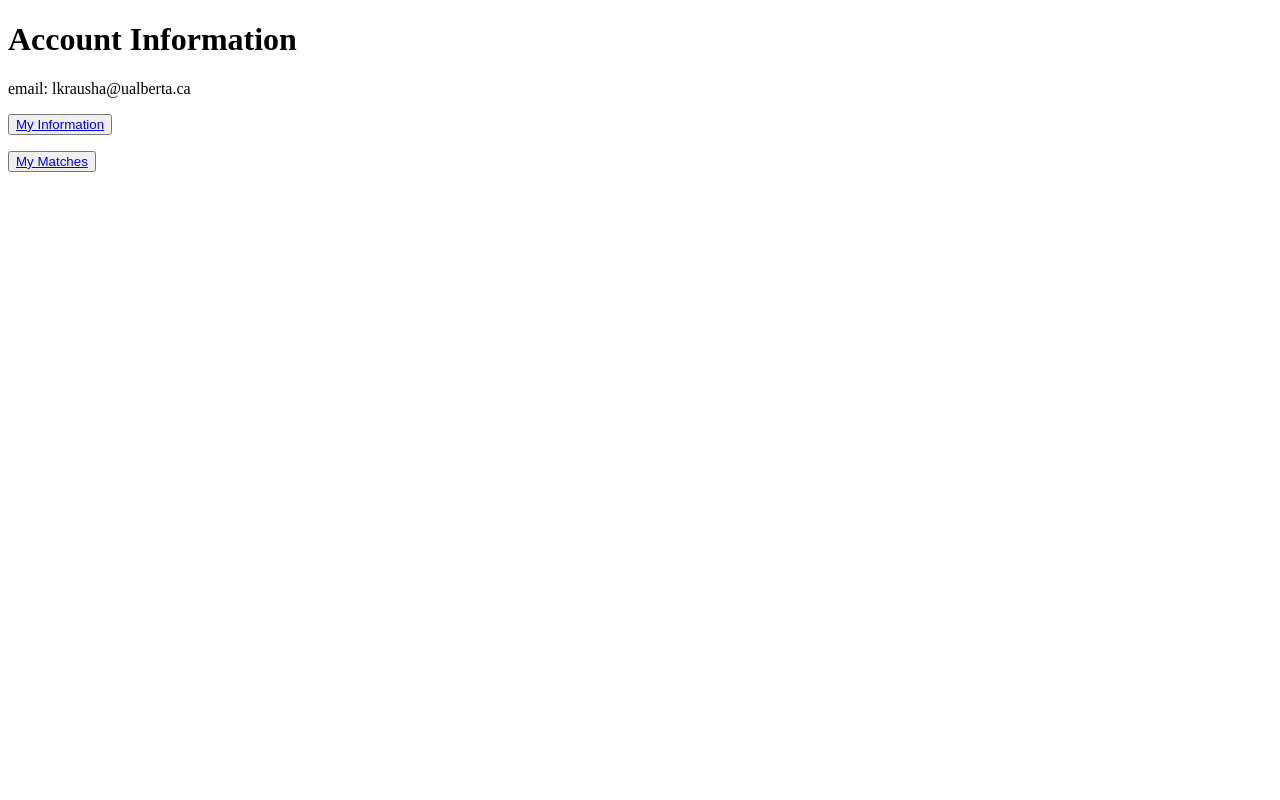
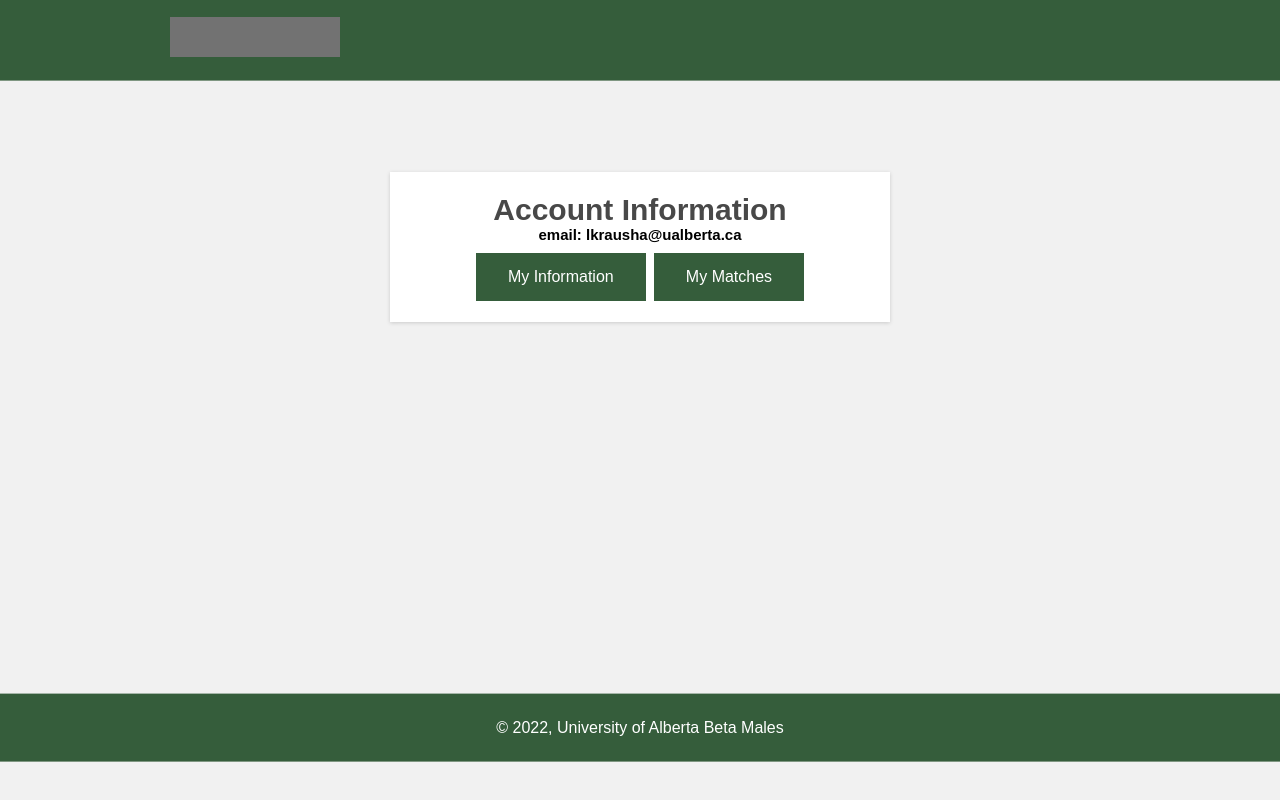
Before and after one commit to LeoKraushaar/UAlbertaDate, a Django app: page /account/ in a window 1280 px wide. Run offline with Django 4.2, Linux system fonts and the light colour scheme; a user stored in the database is signed in; grey boxes are pictures that could not be loaded.

Commit message:
updated account layout

```diff
--- a/UAlbertaDate/account/templates/account.html
+++ b/UAlbertaDate/account/templates/account.html
@@ -1,6 +1,155 @@
 <!DOCTYPE html>
 
-<div>
+<html lang="en">
+<head>
+    <meta charset="UTF-8">
+    <meta name="viewport" content="width=device-width, initial-scale=1.0">
+    <meta http-equiv="X-UA-Compatible" cotent = "ie=edge">
+    <title>UAlberta Date</title>
+
+    <style>
+        * {
+            margin: 0;
+            padding: 0;
+            box-sizing: border-box;
+        }
+
+        body {
+            font-family: Arial, Helvetica, sans-serif;
+            background-color: #f1f1f1;
+            {% comment %} height: 100%; {% endcomment %}
+        }
+
+        header {
+            text-align: left;
+            background-color: #355d3b;
+            color: #fff;
+            transform: translate(0%, -85%);
+            padding: 20px;
+        }
+
+        main {
+            text-align: center;
+            margin: auto;
+            padding: 20px 80px;
+            border-radius: 5;
+            min-height: calc(50vh - 84px - 69px);
+        }
+
+        article {
+            margin: auto;
+            text-align: center;
+            box-shadow: rgba(0, 0, 0, 0.16) 0px 1px 4px;
+            background-color: #fff;
+            position: absolute;
+
+            padding: 0px 10px;
+            width: 500px;
+            height: 150px;
+            left: 50%;
+            margin-right: -50%;
+            transform: translate(-50%, 0%);
+        }
+
+        h1 {
+            color: #484848;
+            padding: 10px 0px;
+            margin: auto;
+            font-size: 30px;
+            transform: translate(0%, 20%);
+        }
+
+        h3 {
+            color: #484848
+            padding: 10px 0px;
+            font-size: 15px;
+        }
+
+        img {
+            margin-left: 150px;
+            height: 40px;
+            width: 170px;
+            object-fit: cover;
+            object-position: 100% 95%;
+            filter: invert(100%) sepia(0%) saturate(2000%) hue-rotate(147deg) brightness(118%) contrast(100%);
+        }
+
+        button {
+            background-color: #355d3b;
+            border: #000;
+            color: #fff;
+            text-align: center;
+            display: inline-block;
+            font-size: 16px;
+            margin: 10px 2px;
+            cursor: pointer;
+        }
+        button a {
+            display: block;
+            padding: 15px 32px;
+        }
+
+        a {
+            text-decoration: none;
+            color: #fff;
+        }
+
+        footer {
+            margin: 0;
+            text-align: center;
+            background-color: #355d3b;
+            color: #fff;
+            padding: 25px;
+
+            position: relative;
+            width: 100%;
+            right: -50%;
+            bottom: 100%;
+            transform: translate(-50%, 1020%);
+        }
+
+    </style>
+
+</head>
+
+<body>
+    <footer>
+        <p> &copy; <script>document.write(new Date().getFullYear());</script>, University of Alberta Beta Males</p>
+    </footer>
+    <header>
+        <a href="https://www.ualberta.ca/index.html">
+        <img alt="logo" src="https://logodix.com/logo/1031274.png">
+        </a>
+    </header>
+
+    <main>
+        <article>
+
+            <h1>Account Information</h1>
+
+                <h3>email: {{email}}<h3>
+
+            <button type="submit">
+                <a href={{edit_info_url}}>My Information</a>
+            </button>
+
+            <button type="submit">
+                <a href={{chat_url}}>My Matches</a>
+            </button>
+
+
+        </article>
+
+
+    </main>
+
+</body>
+
+
+
+</html>
+
+{% comment %} <div>
 
     <h1>Account Information</h1>
 
@@ -22,4 +171,4 @@
     </button>
     </p>
 
-</div>
+</div> {% endcomment %}
```
